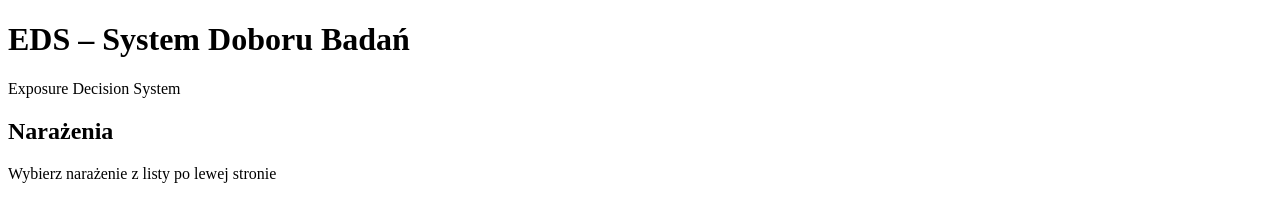
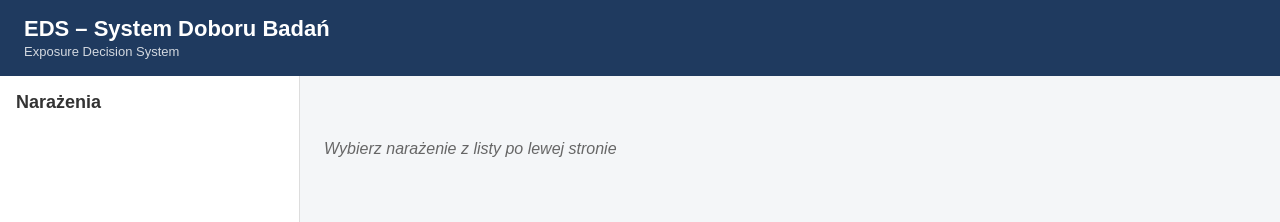
Before and after one commit to TomeVoo/eds-demo-clean, a website: page public/index.html in a window 1280 px wide. Shown: the top 222 px of the page. Drawn offline with Linux system fonts and the light colour scheme.

Commit message:
Update index.html

```diff
--- a/public/index.html
+++ b/public/index.html
@@ -4,8 +4,12 @@
   <meta charset="UTF-8" />
   <title>EDS – System Doboru Badań</title>
 
-  <!-- CSS -->
-  <link rel="stylesheet" href="/stylesclass="app-header">
+  <!-- ✅ POPRAWNE ŁADOWANIE CSS -->
+  <link rel="stylesheet" href="/styles.css">
+</head>
+<body>
+
+<header class="app-header">
   <h1>EDS – System Doboru Badań</h1>
   <span class="subtitle">Exposure Decision System</span>
 </header>
@@ -25,5 +29,8 @@
 
 </div>
 
-<!-- JavaScript (KLUCZOWE: script + src + defer) -->
-<script src="/app.js" defer/html>
+<!-- ✅ POPRAWNE ŁADOWANIE JS -->
+<script src="/app.js" defer></script>
+
+</body>
+</html>
```
